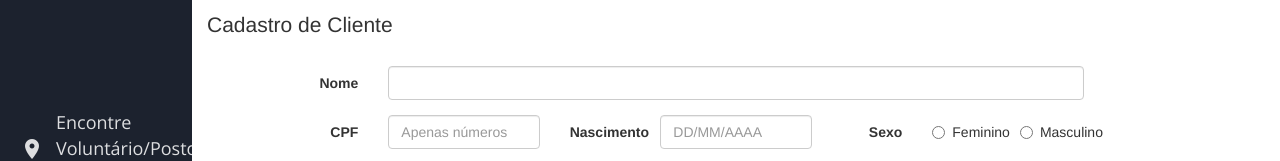
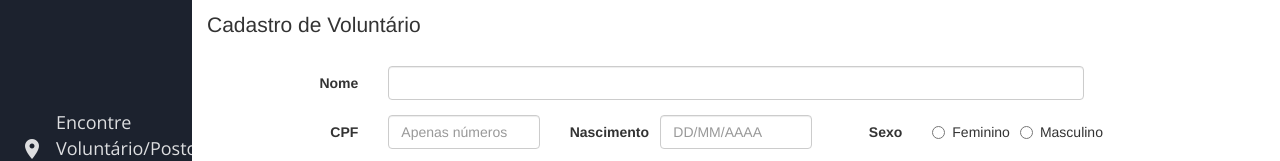
Before and after one commit to ricardon91/TechAngels-USJT, an Angular app in the folder Angular/: page /cadastroVoluntario in a window 1280 px wide. Shown: the top 161 px of the page. Built offline with nearby package versions, Linux system fonts and the light colour scheme.

Commit message:
voluntario-inserir html

```diff
--- a/Angular/src/app/voluntario/voluntario-inserir/voluntario-inserir.component.html
+++ b/Angular/src/app/voluntario/voluntario-inserir/voluntario-inserir.component.html
@@ -9,7 +9,7 @@
     #voluntarioForm="ngForm" (submit)="adicionarVoluntario(voluntarioForm)">
     <fieldset class="module aligned">
       <div>
-        <div class="panel-heading">Cadastro de Cliente</div>
+        <div class="panel-heading">Cadastro de Voluntário</div>
 
         <div class="panel-body">
 
```
